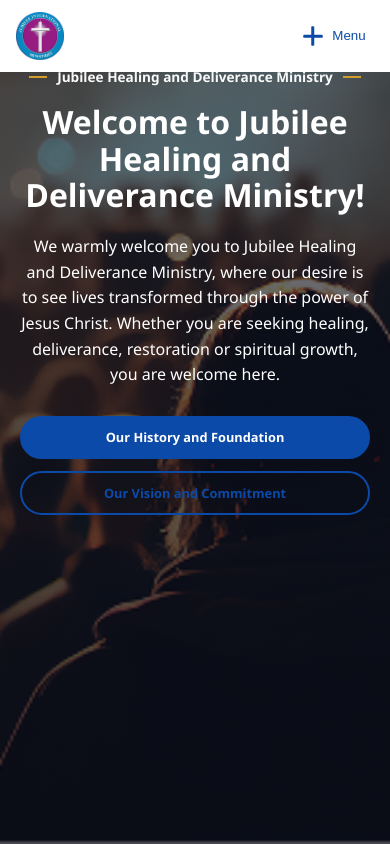
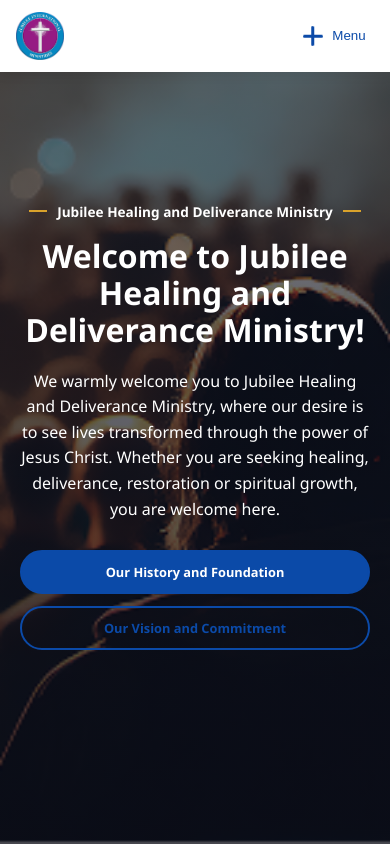
Before and after one commit to billychosee/Jubilee-Healing-and-Deliverance-Ministry, a Next.js app: page / in a window 390 px wide. Shown: the top 844 px of the page. Built offline with nearby package versions, Linux system fonts and the light colour scheme.

Commit message:
Vertically center hero text on mobile

```diff
--- a/app/globals.css
+++ b/app/globals.css
@@ -266,7 +266,7 @@ a:focus-visible{outline:3px solid var(--gold);outline-offset:3px}
 @media (max-width: 960px) {
     .nav { display: none }
     .about { grid-template-columns: 1fr; gap: 40px }
-    .hero { min-height: 100dvh; padding-block: 60px 80px; padding-inline: 20px }
+    .hero { min-height: 100dvh; display:flex;flex-direction:column;align-items:center;justify-content:center; padding-block: 20px; padding-inline: 20px }
     .journey-grid { grid-template-columns: 1fr }
     .cards { grid-template-columns: repeat(2, 1fr) }
 
```
